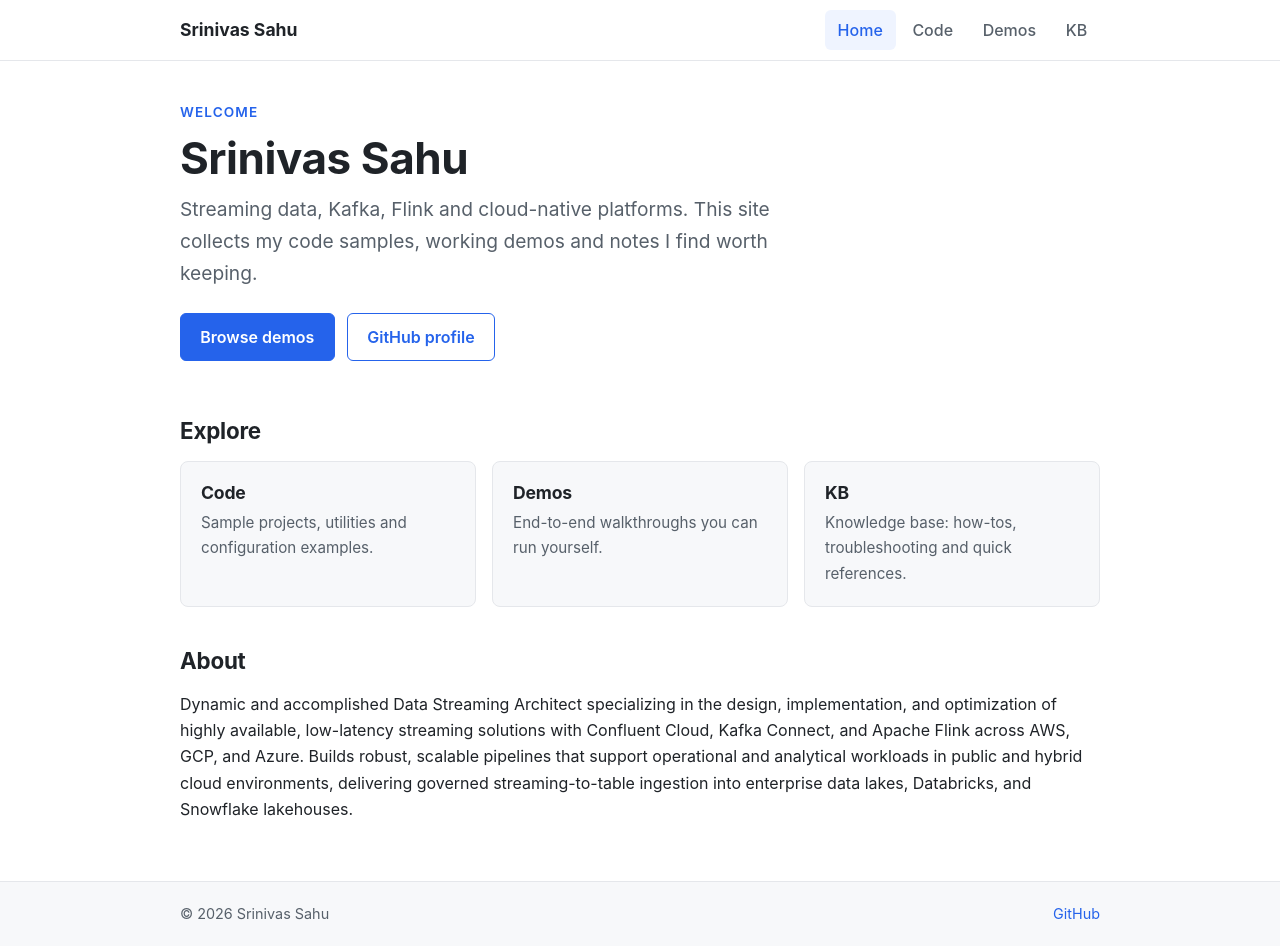
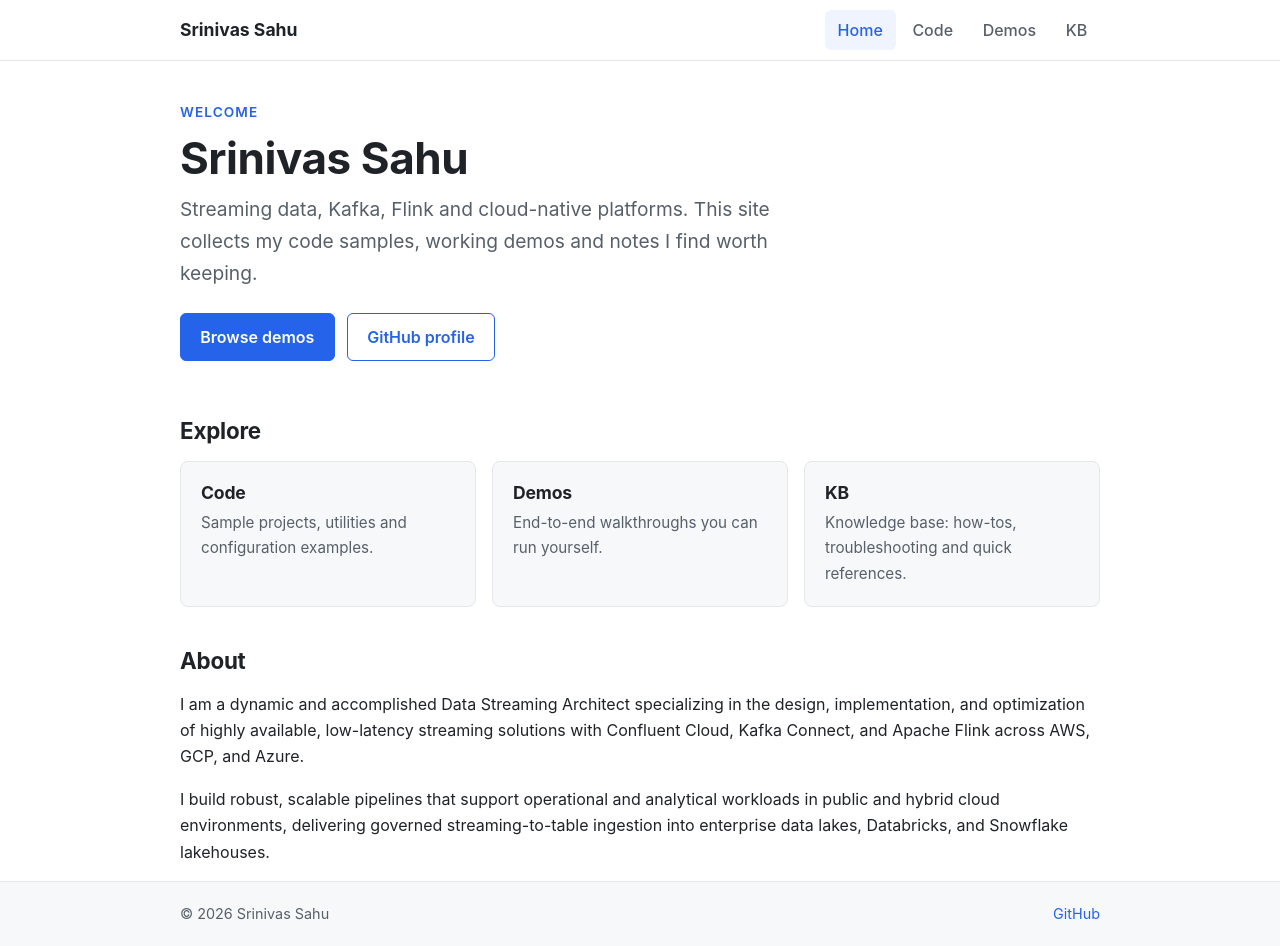
Before and after one commit to sahu0817/sahu0817.github.io, a Jekyll site: the page built from index.md, in a window 1280 px wide and 946 px high. Built offline with Jekyll 4.4.1, drawn with Linux system fonts in a browser that asks for light colours.

Commit message:
Rewrite About section in first person

```diff
--- a/index.md
+++ b/index.md
@@ -30,4 +30,6 @@ title: Home
 
 ## About
 
-Dynamic and accomplished Data Streaming Architect specializing in the design, implementation, and optimization of highly available, low-latency streaming solutions with Confluent Cloud, Kafka Connect, and Apache Flink across AWS, GCP, and Azure. Builds robust, scalable pipelines that support operational and analytical workloads in public and hybrid cloud environments, delivering governed streaming-to-table ingestion into enterprise data lakes, Databricks, and Snowflake lakehouses.
+I am a dynamic and accomplished Data Streaming Architect specializing in the design, implementation, and optimization of highly available, low-latency streaming solutions with Confluent Cloud, Kafka Connect, and Apache Flink across AWS, GCP, and Azure.
+
+I build robust, scalable pipelines that support operational and analytical workloads in public and hybrid cloud environments, delivering governed streaming-to-table ingestion into enterprise data lakes, Databricks, and Snowflake lakehouses.
```
